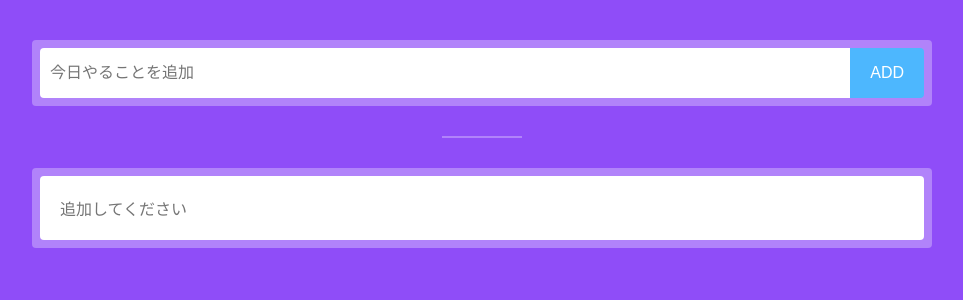
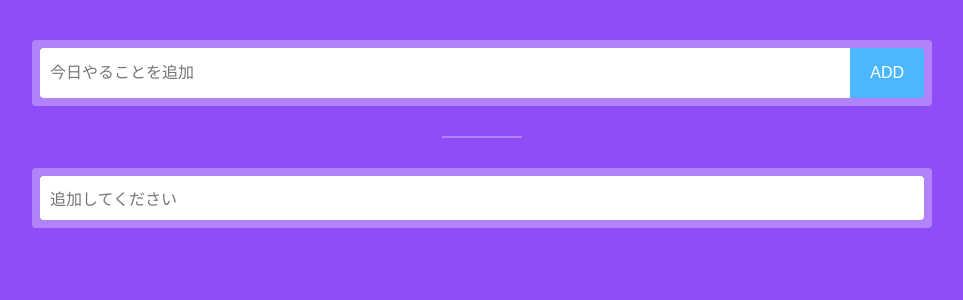
Before and after one commit to precs-uchida/todo_list, a React app: page / in a window 1280 px wide. Shown: the top 300 px of the page, without its empty margins (158-1121 px from the left). Built offline with nearby package versions, Linux system fonts and the light colour scheme.

Commit message:
checkbox実装

```diff
--- a/src/components/App.tsx
+++ b/src/components/App.tsx
@@ -2,18 +2,19 @@ import React from "react";
 import { Wapper, Border } from "./Elements";
 import AddForm from "./AddForm";
 import TodoList from "./TodoList";
+import { Todo } from "./types/Todo";
 
 const App: React.FC = () => {
   // 前回todosデータ
   const strage_todo_data: string | null = localStorage.getItem("todos");
-  const last_time_todos: string[] = strage_todo_data
+  const last_time_todos: Todo[] = strage_todo_data
     ? JSON.parse(strage_todo_data)
     : [];
 
   // todoテキストボックス
   const [input_todo_text, setInputTodoText] = React.useState<string>("");
   // todoリスト
-  const [todos, setTodos] = React.useState<string[]>(last_time_todos);
+  const [todos, setTodos] = React.useState<Todo[]>(last_time_todos);
 
   React.useEffect(() => {
     // todoが更新されたらlocalStorageへセット
@@ -25,20 +26,31 @@ const App: React.FC = () => {
     setInputTodoText(event.target.value);
   };
 
+  // todoチェックボックス値変更処理
+  const changeCheck = (index: number): void => {
+    let new_todos = [...todos];
+    new_todos[index].done = !new_todos[index].done;
+    setTodos(new_todos);
+  };
+
   // 追加ボタン処理
   const addClick = () => {
     if (!input_todo_text) {
       alert("todoを入力してください");
       return;
     }
-    let new_todos: string[] = [...todos];
-    new_todos.push(input_todo_text);
+    const add_todo: Todo = {
+      title: input_todo_text,
+      done: false,
+    };
+    let new_todos: Todo[] = [...todos];
+    new_todos.push(add_todo);
     setTodos(new_todos);
     setInputTodoText("");
   };
   // 削除ボタン処理
   const removeClick = (index: number) => {
-    let new_todos: string[] = [...todos];
+    let new_todos: Todo[] = [...todos];
     new_todos.splice(index, 1);
     setTodos(new_todos);
   };
@@ -50,7 +62,11 @@ const App: React.FC = () => {
         addClick={addClick}
       />
       <Border />
-      <TodoList todos={todos} removeClick={removeClick} />
+      <TodoList
+        todos={todos}
+        changeCheck={changeCheck}
+        removeClick={removeClick}
+      />
     </Wapper>
   );
 };
--- a/src/components/Elements.tsx
+++ b/src/components/Elements.tsx
@@ -24,6 +24,7 @@ export const Button = styled.button`
   border-radius: 0.4rem;
   border: none;
   background-color: transparent;
+  cursor: pointer;
   &.blue {
     background-color: ${blue};
     color: ${white};
@@ -66,31 +67,30 @@ export const Border = styled.hr`
   margin 3rem auto;
 `;
 
-export const TodoTable = styled.table`
+export const ListGroup = styled.ul`
   width: 100%;
   background-color: ${white};
   color: ${gray};
   list-style: none;
   border-radius: 0.4rem;
   padding: 1rem;
-  border-spacing: 0px;
   font-size: 1.6rem;
 `;
 
-export const TodoTr = styled.tr`
-  :not(:last-child) td {
+export const ListGroupItem = styled.li`
+  display: flex;
+  :not(:last-child) {
     border-bottom: 1px solid ${light_gray};
   }
-`;
-
-export const TodoTd = styled.td`
-  padding: 1rem;
-  width: ${(props) => (props.width ? props.width + "px" : "auto")};
 `;
 
 export const Label = styled.label`
   width: 100%;
   display: block;
+  padding: 1rem;
+  cursor: pointer;
 `;
 
-export const CheckBox = styled.input``;
+export const CheckBox = styled.input`
+  margin-right: 2rem;
+`;
--- a/src/components/TodoItem.tsx
+++ b/src/components/TodoItem.tsx
@@ -1,26 +1,29 @@
 import React from "react";
-import { Button, TodoTr, TodoTd, Label, CheckBox } from "./Elements";
+import { Button, ListGroupItem, Label, CheckBox } from "./Elements";
+import { Todo } from "./types/Todo";
 
 interface Props {
   index: number;
-  todo: string;
+  todo: Todo;
+  changeCheck: () => void;
   removeClick: (e: React.MouseEvent<HTMLButtonElement>) => void;
 }
 
 const TodoItem: React.FC<Props> = (props) => {
-  const { index, todo, removeClick } = props;
+  const { index, todo, changeCheck, removeClick } = props;
   return (
-    <TodoTr>
-      <TodoTd width="10">
-        <CheckBox id={`todo_${index}`} type="checkbox" />
-      </TodoTd>
-      <TodoTd>
-        <Label htmlFor={`todo_${index}`}>{todo}</Label>
-      </TodoTd>
-      <TodoTd width="10">
-        <Button onClick={removeClick}>🗑</Button>
-      </TodoTd>
-    </TodoTr>
+    <ListGroupItem>
+      <Label htmlFor={`todo_${index}`}>
+        <CheckBox
+          id={`todo_${index}`}
+          type="checkbox"
+          checked={todo.done}
+          onChange={changeCheck}
+        />
+        {todo.title}
+      </Label>
+      <Button onClick={removeClick}>🗑</Button>
+    </ListGroupItem>
   );
 };
 
--- a/src/components/TodoList.tsx
+++ b/src/components/TodoList.tsx
@@ -1,34 +1,35 @@
 import React from "react";
-import { FormGroup, TodoTable, TodoTr, TodoTd } from "./Elements";
+import { FormGroup, ListGroup, ListGroupItem } from "./Elements";
+import { Todo } from "./types/Todo";
 import TodoItem from "./TodoItem";
 
 interface Props {
-  todos: string[];
+  todos: Todo[];
   removeClick: (index: number) => void;
+  changeCheck: (index: number) => void;
 }
 
 const TodoList: React.FC<Props> = (props) => {
-  const { todos, removeClick } = props;
+  const { todos, changeCheck, removeClick } = props;
 
   return (
     <FormGroup>
       <div>
-        <TodoTable className="list-group list-group-flush">
+        <ListGroup>
           {todos.length > 0 ? (
             todos.map((todo, index) => (
               <TodoItem
                 key={index}
                 index={index}
                 todo={todo}
+                changeCheck={() => changeCheck(index)}
                 removeClick={() => removeClick(index)}
               />
             ))
           ) : (
-            <TodoTr>
-              <TodoTd>追加してください</TodoTd>
-            </TodoTr>
+            <ListGroupItem>追加してください</ListGroupItem>
           )}
-        </TodoTable>
+        </ListGroup>
       </div>
     </FormGroup>
   );
--- /dev/null
+++ b/src/components/types/Todo.tsx
@@ -0,0 +1,4 @@
+export type Todo = {
+  title: string;
+  done: boolean;
+};
--- a/src/style/App.css
+++ b/src/style/App.css
@@ -12,3 +12,8 @@ html {
 html * {
   box-sizing: border-box;
 }
+
+ul {
+  padding: initial;
+  margin: initial;
+}
```
